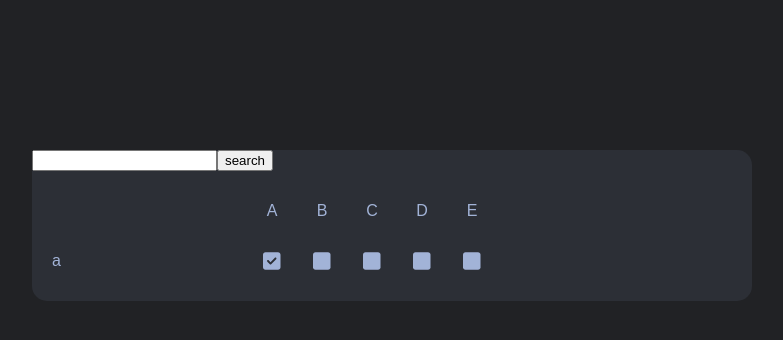
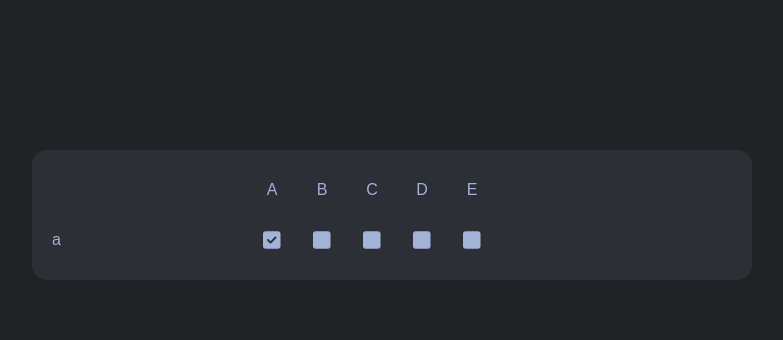
Before and after one commit to laybacksound96/lycan-project, a React (Create React App) app: page / in a window 1280 px wide. Shown: the top 340 px of the page, without its empty margins (248-1031 px from the left). Built offline with nearby package versions, Linux system fonts and the light colour scheme.

Commit message:
리팩토링

```diff
--- a/src/App.tsx
+++ b/src/App.tsx
@@ -36,6 +36,8 @@
     display: none;
 }
 body {
+  display: flex;
+  justify-content: center;
   font-family: 'Nanum Gothic', sans-serif;
   line-height: 1;
   background-color: ${(props) => props.theme.backgroundSubColor};
@@ -67,10 +69,14 @@
 
 function App() {
   return (
-    <>
+    <div
+      onContextMenu={(e: any) => {
+        e.preventDefault();
+      }}
+    >
       <GlobalStyle />
       <Router />
-    </>
+    </div>
   );
 }
 
--- a/src/components/ToDoFrame/ToDoContainer.tsx
+++ /dev/null
@@ -1,24 +0,0 @@
-import styled from "styled-components";
-
-import ToDoColumn from "./Column/ToDoColumn";
-import CheckBoxRow from "./Row/CheckBoxRow";
-
-const Container = styled.div`
-  display: flex;
-  flex-direction: column;
-  padding: 15px;
-  width: 100%;
-  height: 90%;
-  border-radius: 15px;
-`;
-
-function ToDoContainer() {
-  return (
-    <Container>
-      <CheckBoxRow />
-      <ToDoColumn />
-    </Container>
-  );
-}
-
-export default ToDoContainer;
--- a/src/routes/CheckBox.tsx
+++ b/src/routes/CheckBox.tsx
@@ -1,40 +1,26 @@
 import styled from "styled-components";
-import CharSearchForm from "../components/ToDoFrame/CharSearchForm";
-import ToDoContainer from "../components/ToDoFrame/ToDoContainer";
+import ToDoColumn from "../components/ToDoFrame/Column/ToDoColumn";
+import CheckBoxRow from "../components/ToDoFrame/Row/CheckBoxRow";
+
+const Container = styled.div`
+  background-color: ${(props) => props.theme.backgroundColor};
+  display: flex;
+  flex-direction: column;
+  padding: 15px;
+  width: 720px;
+  height: 90%;
+  border-radius: 15px;
+  margin-top: 150px;
+  border-radius: 15px;
+`;
 
 function CheckBox() {
   return (
-    <MainFrame
-      onContextMenu={(e: any) => {
-        e.preventDefault();
-      }}
-    >
-      <HeaderFrame />
-      <ToDoFrame>
-        <CharSearchForm />
-        <ToDoContainer />
-      </ToDoFrame>
-    </MainFrame>
+    <Container>
+      <CheckBoxRow />
+      <ToDoColumn />
+    </Container>
   );
 }
 
 export default CheckBox;
-
-const MainFrame = styled.div`
-  width: 100vw;
-  height: 100%;
-  display: flex;
-  flex-direction: column;
-  justify-content: flex-start;
-  align-items: center;
-`;
-const ToDoFrame = styled.div`
-  background-color: ${(props) => props.theme.backgroundColor};
-  border-radius: 15px;
-  width: 720px;
-`;
-
-const HeaderFrame = styled.div`
-  width: inherit;
-  height: 150px;
-`;
```
